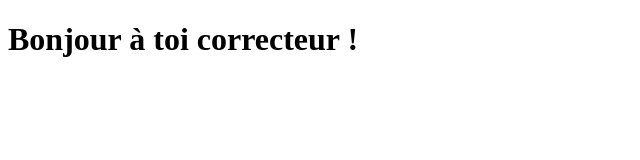
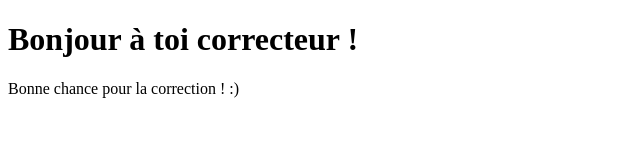
Before and after one commit to robilci/activite1, a plain HTML site: page index.html in a window 1280 px wide. Shown: the whole page, without its empty margins (0-640 px from the left). Drawn offline with Linux system fonts and the light colour scheme.

Commit message:
Ajout d'un texte dans l'index html

```diff
--- a/index.html
+++ b/index.html
@@ -8,5 +8,8 @@
 	<h1>
 		Bonjour à toi correcteur !
 	</h1>
+	<p>
+	Bonne chance pour la correction ! :)
+	</p>
 	</body>
 </html>
```
